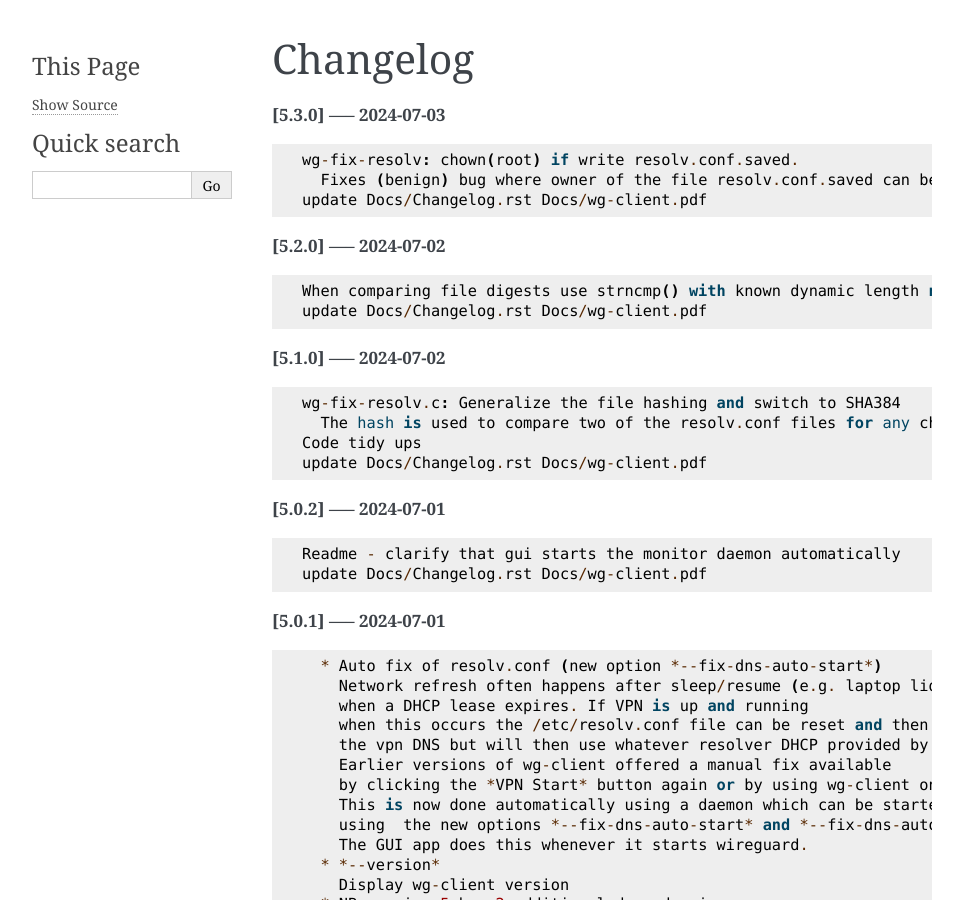
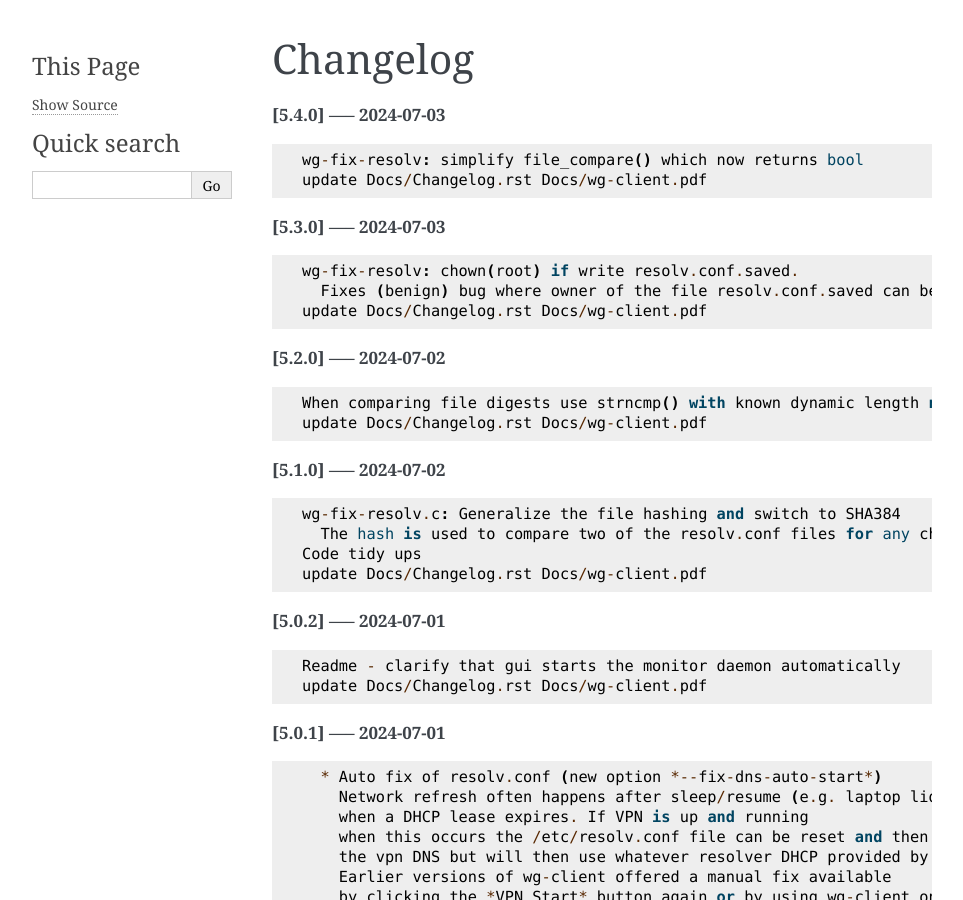
Before and after one commit to gene-git/wg-client, a Sphinx documentation site: the page built from Docs/Changelog.rst, in a window 1280 px wide and 900 px high. Shown: the whole window, without its empty margins (148-1111 px from the left). Built offline with Sphinx 7.4.7, drawn with Linux system fonts in a browser that asks for light colours.

Commit message:
update Docs/Changelog.rst Docs/wg-client.pdf

```diff
--- a/Docs/Changelog.rst
+++ b/Docs/Changelog.rst
@@ -1,5 +1,11 @@
 Changelog
 =========
+
+**[5.4.0] ----- 2024-07-03** ::
+
+	    wg-fix-resolv: simplify file_compare() which now returns bool
+	    update Docs/Changelog.rst Docs/wg-client.pdf
+
 
 **[5.3.0] ----- 2024-07-03** ::
 
```
Also changed, not shown: 1 other file.
